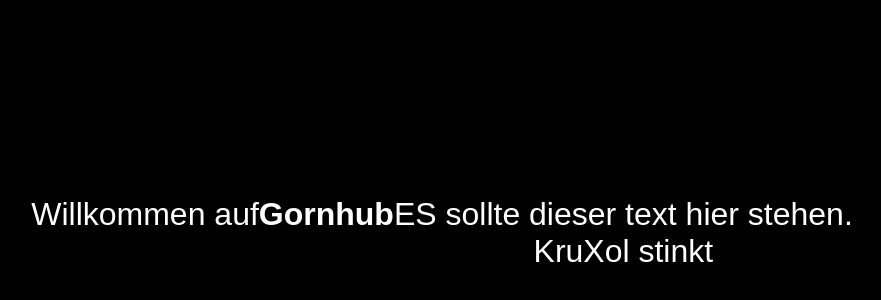
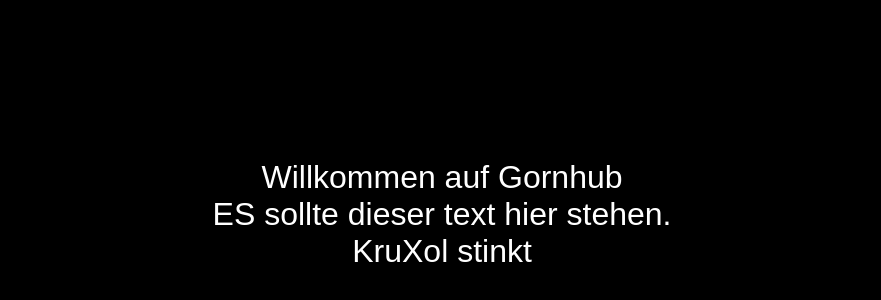
Before and after one commit to HerzogvonArteros/Gornhub, a plain HTML site: page index.html in a window 1280 px wide. Shown: the part 194-494 px from the top of the page, without its empty margins (198-1079 px from the left). Drawn offline with Linux system fonts and the light colour scheme.

Commit message:
Update index.html

```diff
--- a/index.html
+++ b/index.html
@@ -19,7 +19,7 @@
     </style>
 </head>
 <body>
-    Willkommen auf  <strong>Gornhub</strong> </br>
+    Willkommen auf  </strong>Gornhub</strong> </br>
     ES sollte dieser text hier stehen. </br>
     KruXol stinkt </br>
 </body>
```
